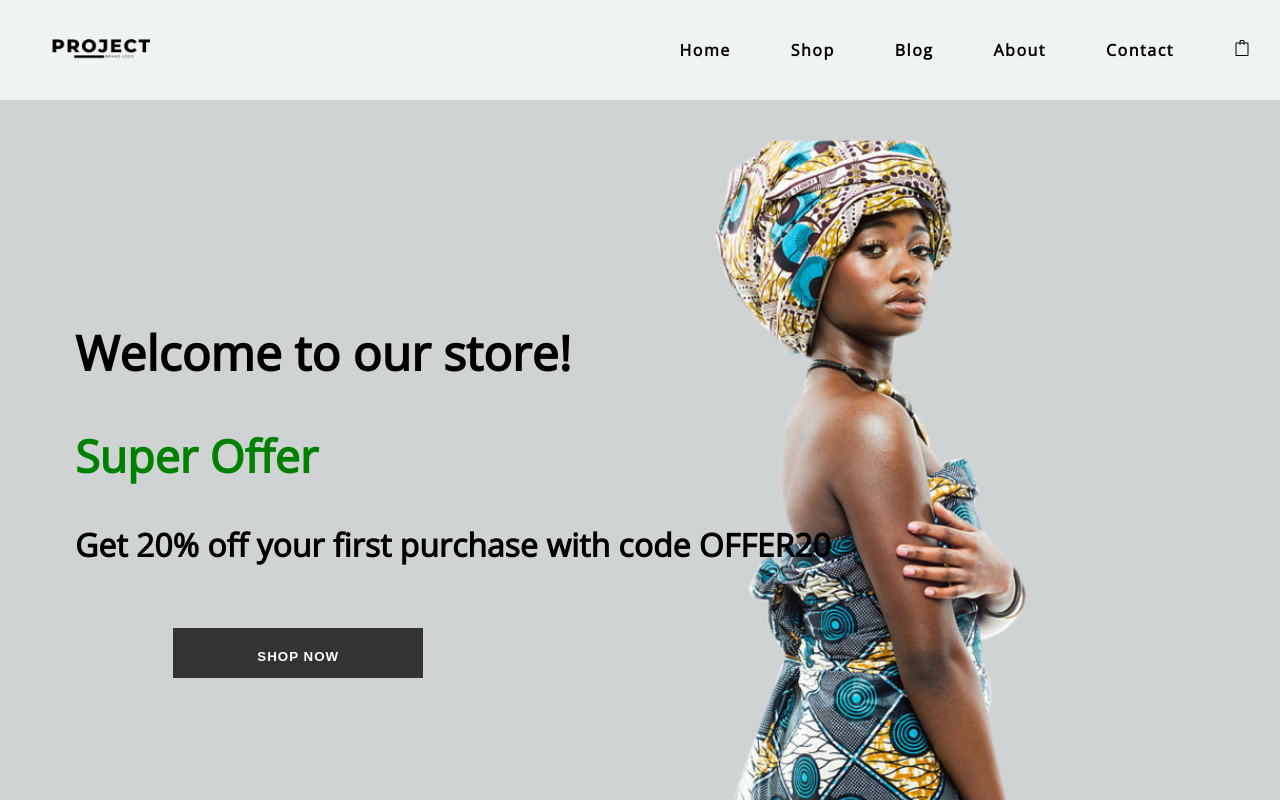
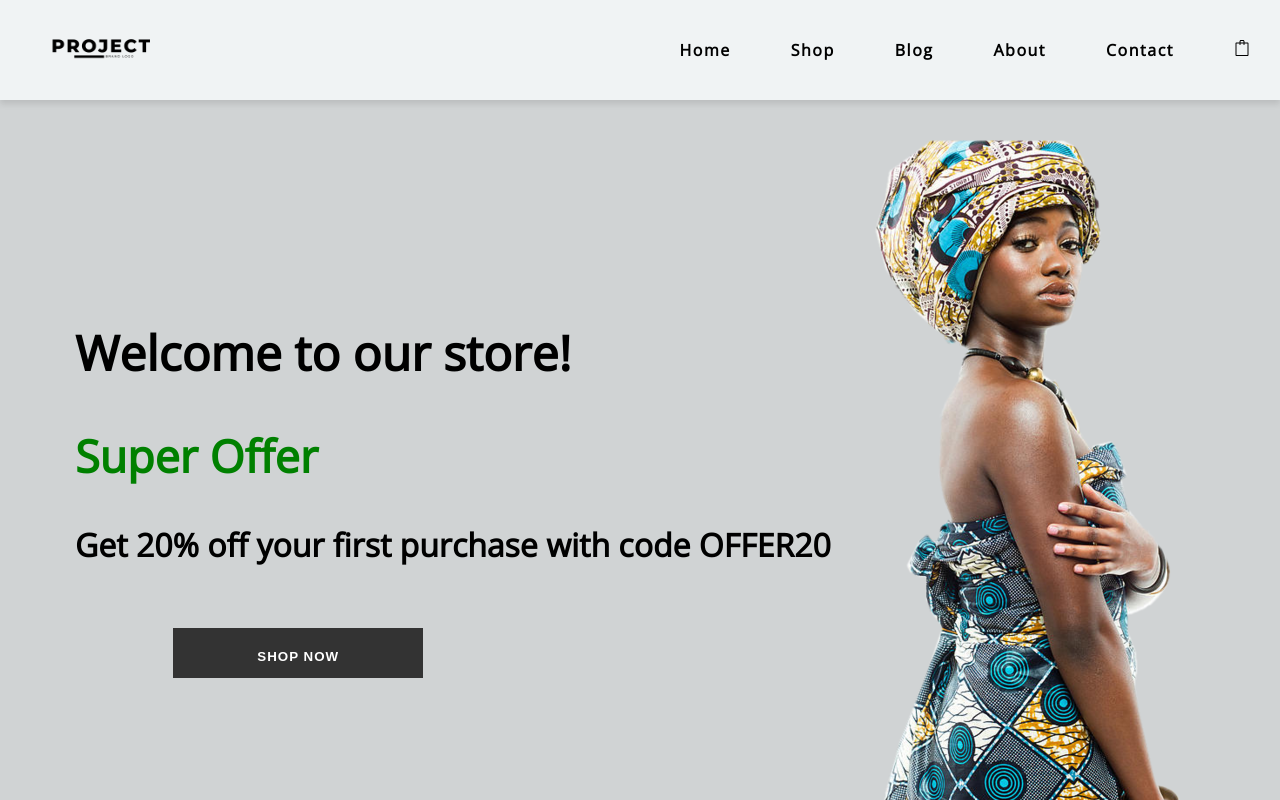
Before and after one commit to kechillosh/secondp, a React (Create React App) app: page / in a window 1280 px wide. Shown: the top 800 px of the page. Built offline with nearby package versions, Linux system fonts and the light colour scheme.

Commit message:
working on bottom of the site

```diff
--- a/src/Components/Home.js
+++ b/src/Components/Home.js
@@ -1,11 +1,10 @@
 import React from "react";
 import "../styles/Home.css";
 import Model from "../assets/favpng_fashion-model-african-american-fashion-design.png";
-
 function Home() {
   return (
+    <div className="container">
       <section className="first">
-      <img src={Model} />
         <div className="offer">
           <h1>Welcome to our store!</h1>
           <h2>Super Offer</h2>
@@ -24,7 +23,10 @@ function Home() {
             </div>
           </div>
         </div>
+        <img src={Model} alt="model" />
       </section>
+      <section className="Feature">sd</section>
+    </div>
   );
 }
 
--- a/src/styles/Home.css
+++ b/src/styles/Home.css
@@ -1,5 +1,9 @@
 .first {
   background-color: #d0d3d4;
+  display: flex;
+  justify-content: space-between;
+  align-items: center;
+  margin-bottom: 2rem;
 }
 
 .offer {
@@ -87,9 +91,9 @@ button:hover + .icon {
 }
 
 .first img {
-  float: right;
   margin-top: 5vh;
-  margin-right: 10vw;
+
   max-width: 1000px;
   width: 550px;
+  margin-left: 60%;
 }
--- a/src/styles/Navbar.css
+++ b/src/styles/Navbar.css
@@ -6,6 +6,8 @@
   flex-direction: row;
   justify-content: space-between;
   box-shadow: 0 4px 6px rgba(0, 0, 0, 0.1);
+  position: sticky;
+  top: 0;
 }
 
 .Navbar .Logo img {
```
Lines whose indentation alone changed are shown as unchanged.
